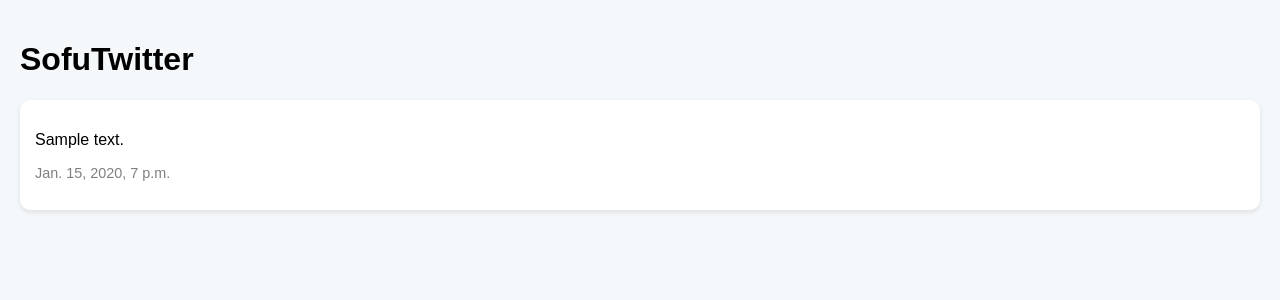
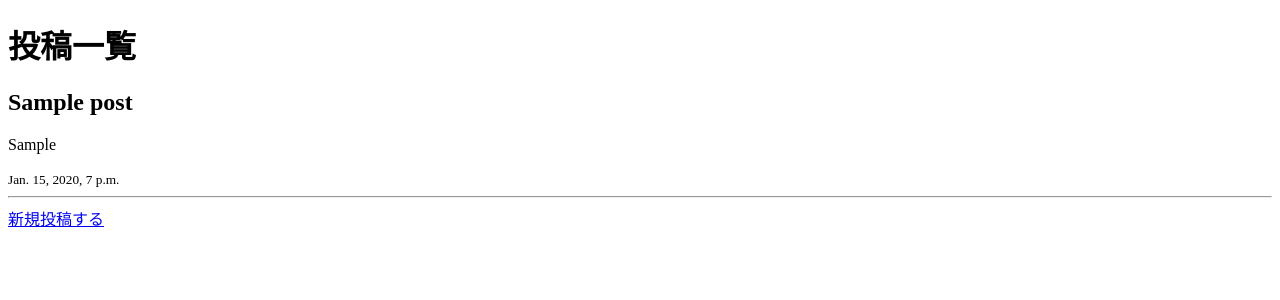
Before and after one commit to aki1807/Sofu-Twitter, a Django app: template posts/templates/posts/home.html in a window 1280 px wide. Shown: the top 300 px of the page. Run offline with Django 5.2, Linux system fonts and the light colour scheme; the template is opened without the code that fills it: values that come from a table or form of the project are taken from there, others are empty; tables that the repository leaves empty hold one stand-in row (values such as "Sample post").

Commit message:
create.htmlの仮完成

```diff
--- a/SofuTwitter/settings.py
+++ b/SofuTwitter/settings.py
@@ -55,7 +55,7 @@ ROOT_URLCONF = 'SofuTwitter.urls'
 TEMPLATES = [
     {
         'BACKEND': 'django.template.backends.django.DjangoTemplates',
-        'DIRS': [],
+        'DIRS': [BASE_DIR, 'templates'],
         'APP_DIRS': True,
         'OPTIONS': {
             'context_processors': [
--- a/posts/models.py
+++ b/posts/models.py
@@ -5,6 +5,8 @@ from django.db import models
 from django.utils import timezone
 
 class Post(models.Model):
+    title = models.CharField(max_length=100)
+    memo = models.TextField()
     content = models.CharField(max_length=280)  # 投稿内容（ツイート本文）
     created_at = models.DateTimeField(default=timezone.now)  # 投稿日時
 
--- a/posts/templates/posts/home.html
+++ b/posts/templates/posts/home.html
@@ -1,38 +1,23 @@
 <!DOCTYPE html>
-<html>
+<html lang="ja">
 <head>
     <meta charset="UTF-8">
-    <title>SofuTwitter</title>
-    <style>
-        body {
-            font-family: sans-serif;
-            background-color: #f5f8fa;
-            margin: 0;
-            padding: 20px;
-        }
-        .post {
-            background-color: white;
-            border-radius: 10px;
-            padding: 15px;
-            margin-bottom: 15px;
-            box-shadow: 0 2px 5px rgba(0,0,0,0.1);
-        }
-        .timestamp {
-            color: gray;
-            font-size: 0.9em;
-        }
-    </style>
+    <title>ホーム</title>
 </head>
 <body>
-    <h1>SofuTwitter</h1>
 
-    {% for post in posts %}
-        <div class="post">
-            <p>{{ post.content }}</p>
-            <p class="timestamp">{{ post.created_at }}</p>
-        </div>
-    {% empty %}
-        <p>まだ投稿がありません。</p>
-    {% endfor %}
+<h1>投稿一覧</h1>
+
+{% for post in posts %}
+    <div>
+        <h2>{{ post.title }}</h2>
+        <p>{{ post.memo }}</p>
+        <small>{{ post.created_at }}</small>
+    </div>
+    <hr>
+{% empty %}
+    <p>まだ投稿がありません。</p>
+{% endfor %}
+<a href= "http://127.0.0.1:8000/create/" target="_blank" >新規投稿する</a>
 </body>
 </html>
```
Also changed, not shown: posts/templates/posts/create.html (+7 -1 lines), posts/views.py (+14 -2 lines), posts/migrations/0002_post_memo_post_title.py (added).
